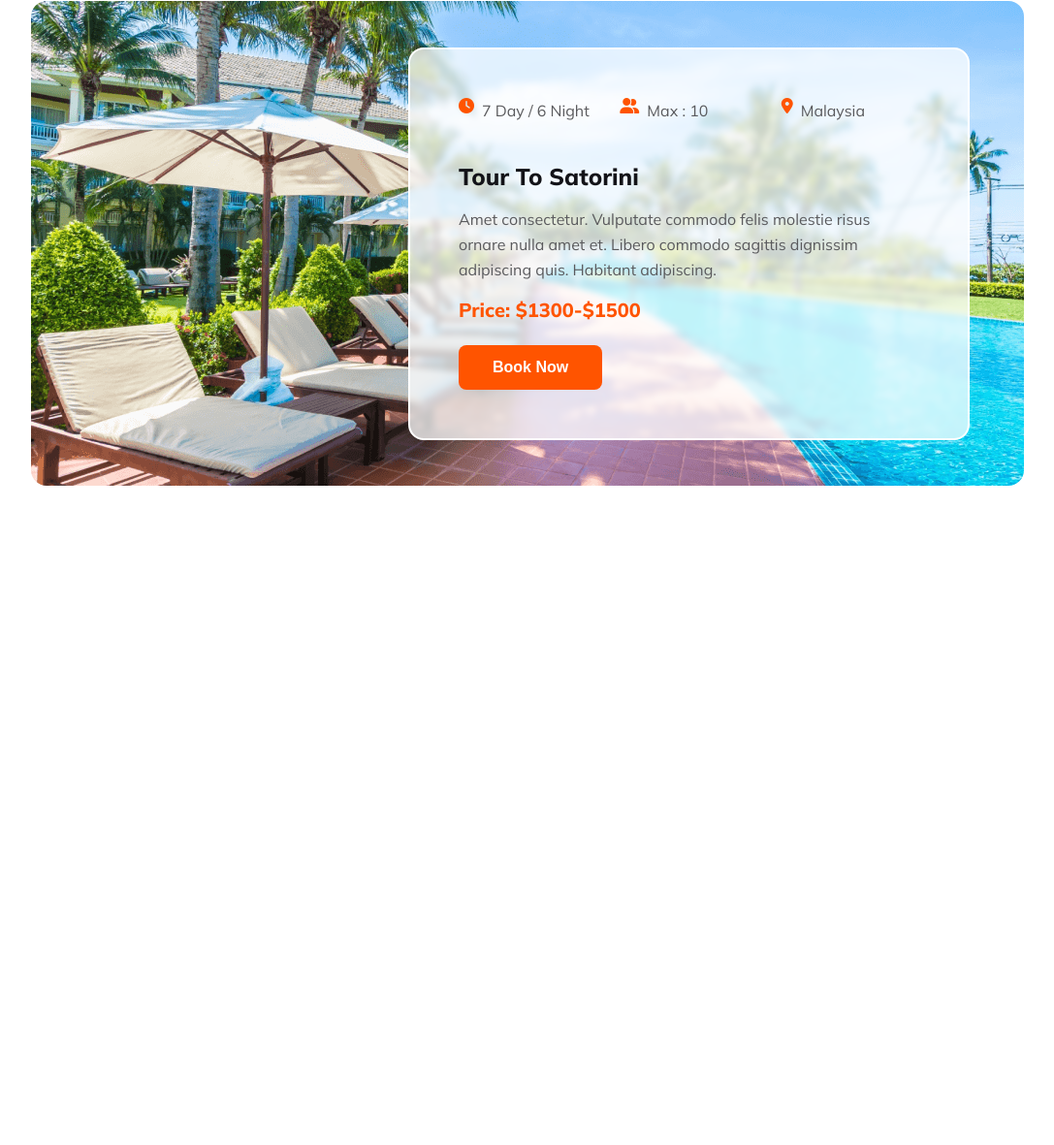
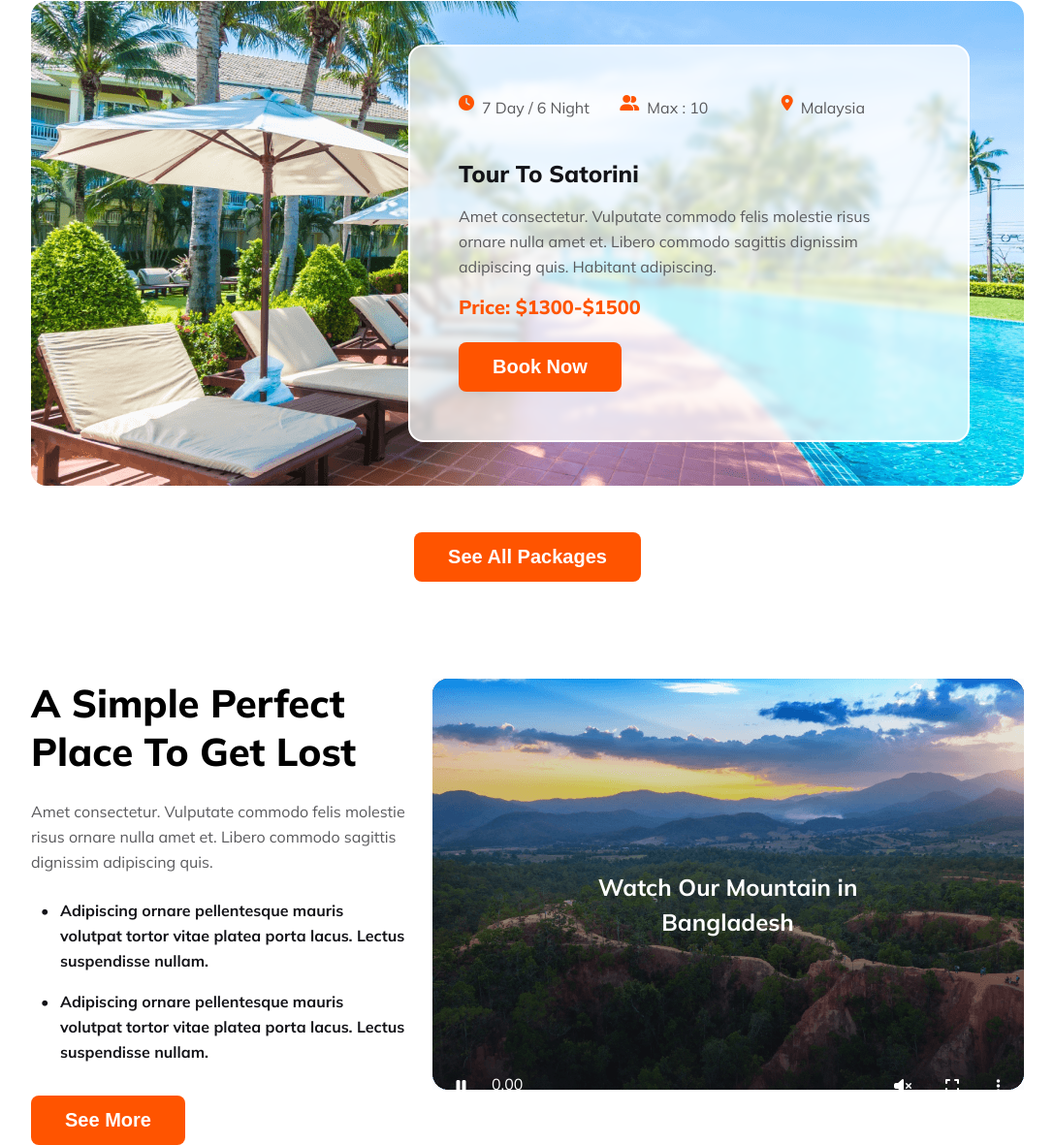
Before and after one commit to surayaahlam/hero-travel-website, a plain HTML site: page index.html in a window 1280 px wide. Shown: the part 4711-5892 px from the top of the page at 97% size, without its empty margins (96-1183 px from the left). Before the commit the page ends 5212 px from the top, so only its background shows below. Drawn offline with Linux system fonts and the light colour scheme.

Commit message:
perfect place section done with responsive query

```diff
--- a/index.html
+++ b/index.html
@@ -214,6 +214,37 @@
                     </div>
                 </div>
             </div>
+            <button class="btn-primary">See All Packages</button>
+        </section>
+
+
+        <!-- perfect place section starts here -->
+        <section class="perfect-place-container">
+            <div class="perfect-place-text-content">
+                <h3>A Simple Perfect Place To Get Lost</h3>
+                <p>Amet consectetur. Vulputate commodo felis molestie risus  ornare nulla amet et. Libero commodo sagittis dignissim adipiscing quis. </p>
+                <ul>
+                    <li>Adipiscing ornare pellentesque mauris volutpat tortor vitae platea porta lacus. Lectus suspendisse nullam.</li>
+                    <li>Adipiscing ornare pellentesque mauris volutpat tortor vitae platea porta lacus. Lectus suspendisse nullam.</li>
+                </ul>
+                <button class="btn-primary">See  More</button>
+            </div>
+            <div class="perfect-place-image-content">
+                <img src="Images/Group 40089.png" alt="">
+                <h5>Watch Our Mountain in<br>Bangladesh</h5>
+                <i class="fa-solid fa-ellipsis-vertical"></i>
+                <i class="fa-solid fa-volume-xmark"></i>
+                <i class="fa-solid fa-expand"></i>
+                <div class="long"></div>
+                <div class="short"></div>
+                <p>0.00</p>
+                <i class="fa-solid fa-pause"></i>
+            </div>
+        </section>
+
+
+        <!-- newsletter subscription section starts here -->
+        <section>
 
         </section>
     </main>
--- a/styles/responsive.css
+++ b/styles/responsive.css
@@ -174,4 +174,32 @@
     .deals-card h5{
         margin-bottom: 16px;
     }
+
+
+    /* perfect place section styles */
+    .perfect-place-container{
+        width: 90%;
+        margin-top: 50px;
+        flex-direction: column;
+        gap: 24px;
+    }
+
+    .perfect-place-image-content img{
+        width: 100%;
+        height: 100%;
+    }
+
+    .perfect-place-image-content h5{
+        font-size: 1.275rem;
+        bottom: 35%;
+        left: 22%;
+    }
+
+    .long{
+        width: 361px;
+    }
+
+    .perfect-place-image-content p{
+        left: 11%;
+    }
 }
--- a/styles/style.css
+++ b/styles/style.css
@@ -504,3 +504,132 @@ body{
     font-weight: 800;
     margin-bottom: 24px;
 }
+
+.deals-container button{
+    font-size: 1.25rem;
+    font-weight: 800;
+}
+
+
+/* perfect place section styles */
+.perfect-place-container{
+    width: 80%;
+    margin: 0 auto;
+    margin-top: 100px;
+    display: flex;
+    gap: 28px;
+}
+
+.perfect-place-text-content h3{
+    font-size: 2.5rem;
+    font-weight: 800;
+}
+
+.perfect-place-text-content p{
+    color: rgb(90, 90, 93);
+    font-size: 1rem;
+    font-weight: 400;
+    margin-top: 24px;
+    line-height: 26px;
+}
+
+.perfect-place-text-content li{
+    color: rgb(19, 19, 24);
+    font-size: 1rem;
+    font-weight: 700;
+    line-height: 26px;
+    margin-top: 16px;
+    position: relative;
+    padding-left: 20px;
+}
+
+.perfect-place-text-content ul{
+    margin-top: 24px;
+    list-style-position: inside;
+    list-style: none;
+    padding-left: 10px;
+}
+
+.perfect-place-text-content li::before{
+    content: "• ";
+    position: absolute;
+    left: 0;
+}
+
+.perfect-place-text-content button{
+    margin-top: 32px;
+    font-size: 1.25rem;
+    font-weight: 800;
+}
+
+.perfect-place-image-content{
+    position: relative;
+}
+
+.perfect-place-image-content h5{
+    color: white;
+    font-size: 1.5rem;
+    font-weight: 700;
+    line-height: 36px;
+    text-align: center;
+    position: absolute;
+    bottom: 44%;
+    left: 28%;
+}
+
+.fa-ellipsis-vertical{
+    color: white;
+    position: absolute;
+    bottom: 11%;
+    right: 4%;
+}
+
+.fa-volume-xmark{
+    position: absolute;
+    color: white;
+    bottom: 11%;
+    right: 19%;
+}
+
+.fa-expand{
+    color: white;
+    position: absolute;
+    bottom: 11%;
+    right: 11%;
+}
+
+.fa-pause{
+    position: absolute;
+    color: white;
+    bottom: 11%;
+    left: 8%;color: white;
+    bottom: 11%;
+    left: 4%;
+}
+
+.perfect-place-image-content p{
+    position: absolute;
+    color: white;
+    bottom: 11%;
+    left: 10%;
+}
+
+.long{
+    position: absolute;
+    width: 579px;
+    height: 4px;
+    border-radius: 8px;
+    background-color: rgba(255, 255, 255, 0.3);
+    bottom: 7%;
+    left: 2.7%;
+}
+
+.short{
+    position: absolute;
+    width: 105px;
+    height: 4px;
+    border-radius: 8px;
+    background-color: white;
+    bottom: 7%;
+    left: 2.7%;
+}
```
